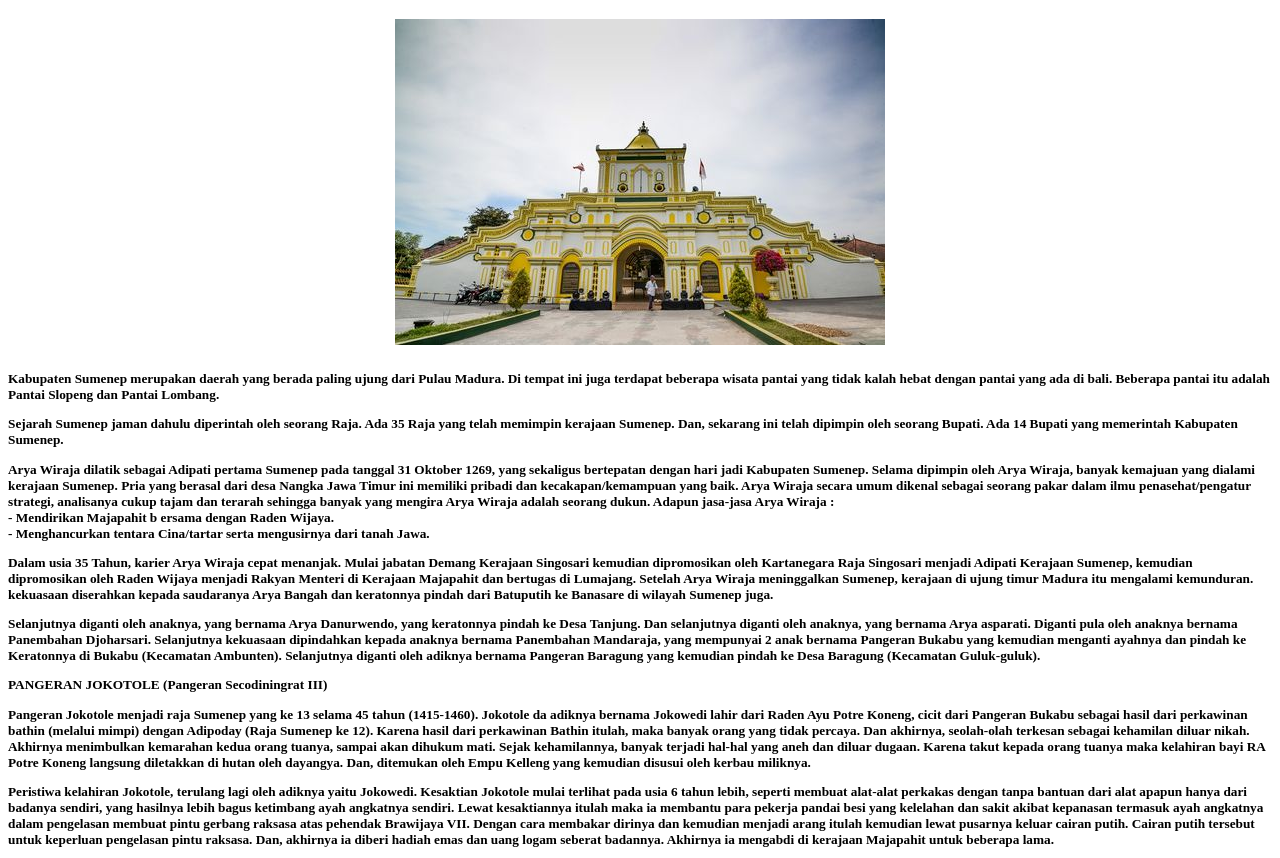
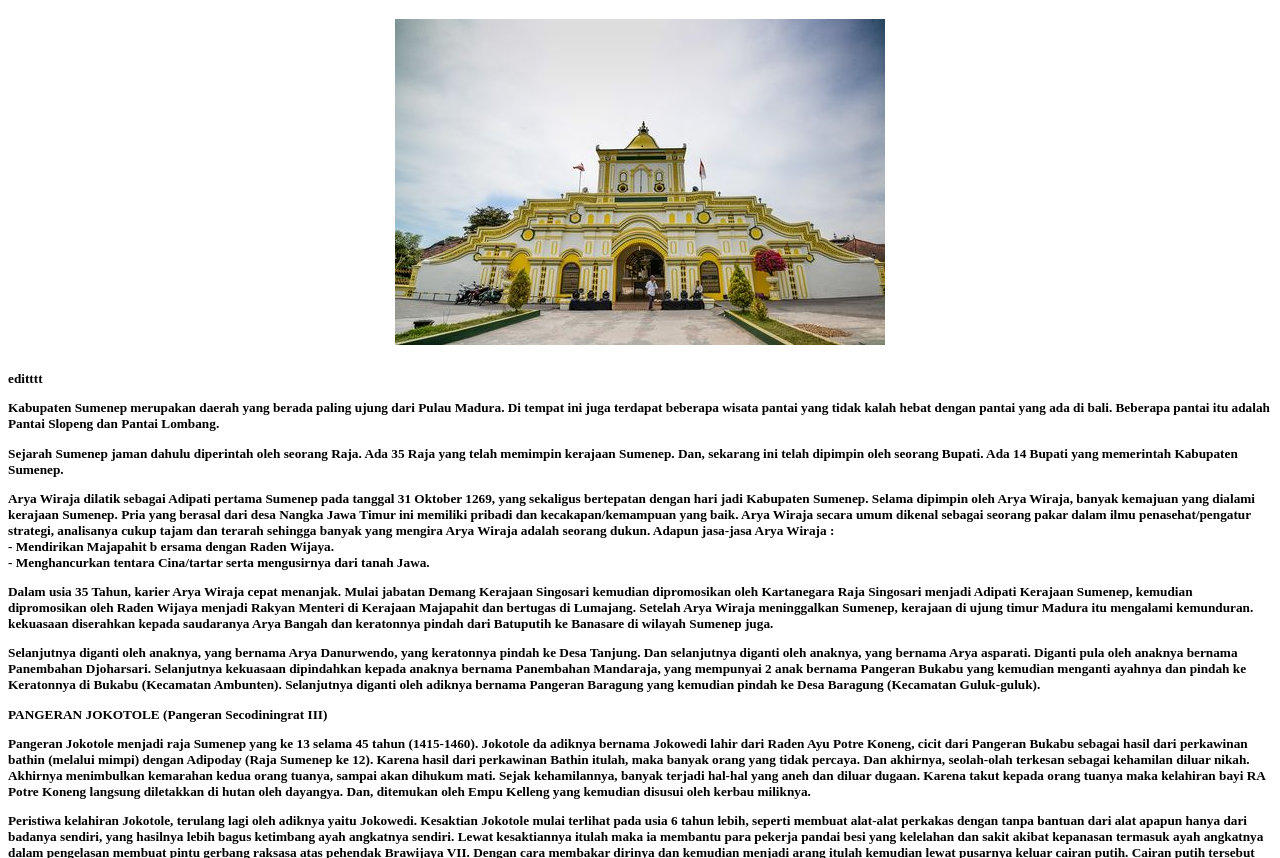
Before and after one commit to mufiidatunnisaa/LearnHTML, a plain HTML site: page index.html in a window 1280 px wide. Shown: the part 61-919 px from the top of the page. Drawn offline with Linux system fonts and the light colour scheme.

Commit message:
coba editt

```diff
--- a/index.html
+++ b/index.html
@@ -13,7 +13,7 @@
     <!--ini adalah komen-->
     </h1>
     <img src="sumenep.jpg" alt=""><br></center>
-    <h5>
+    <h5>editttt
     <p>Kabupaten Sumenep merupakan daerah yang berada paling ujung dari Pulau Madura. Di tempat ini juga terdapat beberapa wisata pantai yang tidak kalah hebat dengan pantai yang ada di bali. Beberapa pantai itu adalah Pantai Slopeng dan Pantai Lombang.</p>
     <p>Sejarah Sumenep jaman dahulu diperintah oleh seorang Raja. Ada 35 Raja yang telah memimpin kerajaan Sumenep. Dan, sekarang ini telah dipimpin oleh seorang Bupati. Ada 14 Bupati yang memerintah Kabupaten Sumenep.</p>
     <p>Arya Wiraja dilatik sebagai Adipati pertama Sumenep pada tanggal 31 Oktober 1269, yang sekaligus bertepatan dengan hari jadi Kabupaten Sumenep. Selama dipimpin oleh Arya Wiraja, banyak kemajuan yang dialami kerajaan Sumenep. Pria yang berasal dari desa Nangka Jawa Timur ini memiliki pribadi dan kecakapan/kemampuan yang baik. Arya Wiraja secara umum dikenal sebagai seorang pakar dalam ilmu penasehat/pengatur strategi, analisanya cukup tajam dan terarah sehingga banyak yang mengira Arya Wiraja adalah seorang dukun.
```
